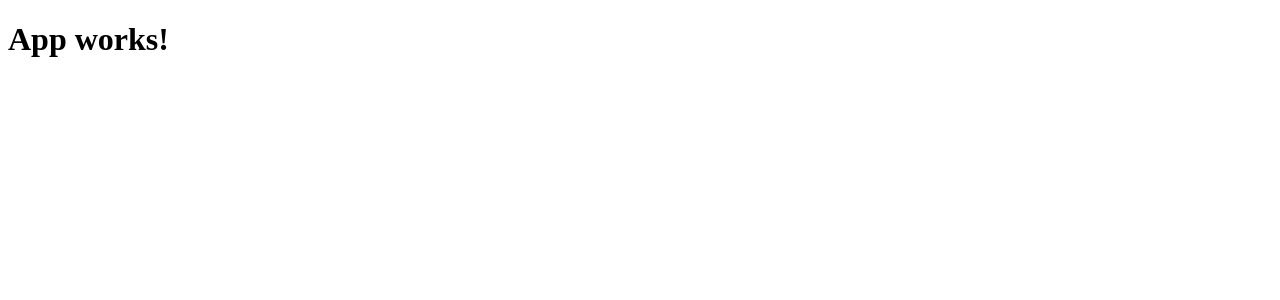
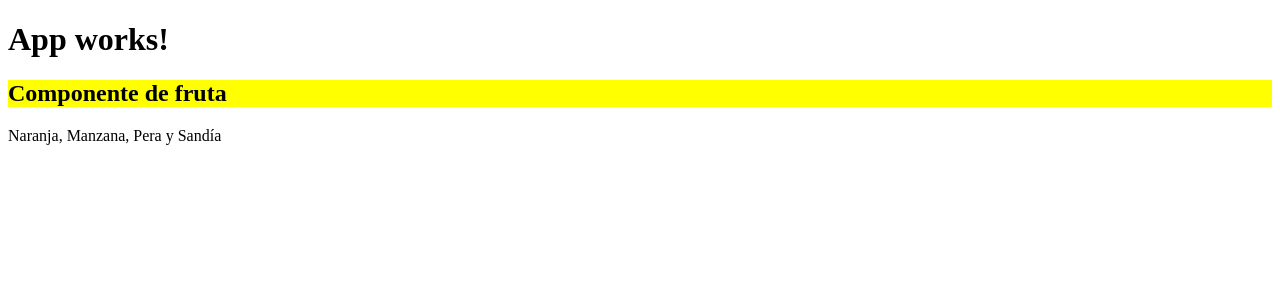
Before and after one commit to evuzLearn/angular4, an Angular app: page / in a window 1280 px wide. Shown: the top 300 px of the page. Built offline with nearby package versions, Linux system fonts and the light colour scheme.

Commit message:
Create fruta component

```diff
--- a/src/app/app.component.html
+++ b/src/app/app.component.html
@@ -1,3 +1,4 @@
 <h1>
   {{title}}
 </h1>
+<fruta></fruta>
--- a/src/app/app.module.ts
+++ b/src/app/app.module.ts
@@ -4,10 +4,12 @@ import { FormsModule } from '@angular/forms';
 import { HttpModule } from '@angular/http';
 
 import { AppComponent } from './app.component';
+import { FrutaComponent } from './fruta/fruta.component';
 
 @NgModule({
   declarations: [
-    AppComponent
+    AppComponent,
+    FrutaComponent
   ],
   imports: [
     BrowserModule,
--- /dev/null
+++ b/src/app/fruta/fruta.component.html
@@ -0,0 +1,2 @@
+<h2>{{nombre_componente}}</h2>
+<p>{{listado_fruta}}</p>
--- /dev/null
+++ b/src/app/fruta/fruta.component.scss
@@ -0,0 +1,3 @@
+h2 {
+  background-color: yellow;
+}
--- /dev/null
+++ b/src/app/fruta/fruta.component.ts
@@ -0,0 +1,11 @@
+import { Component } from '@angular/core';
+
+@Component({
+  selector: 'fruta',
+  templateUrl: './fruta.component.html',
+  styleUrls: ['./fruta.component.scss']
+})
+export class FrutaComponent {
+  public nombre_componente = 'Componente de fruta';
+  public listado_fruta = 'Naranja, Manzana, Pera y Sandía';
+}
```
